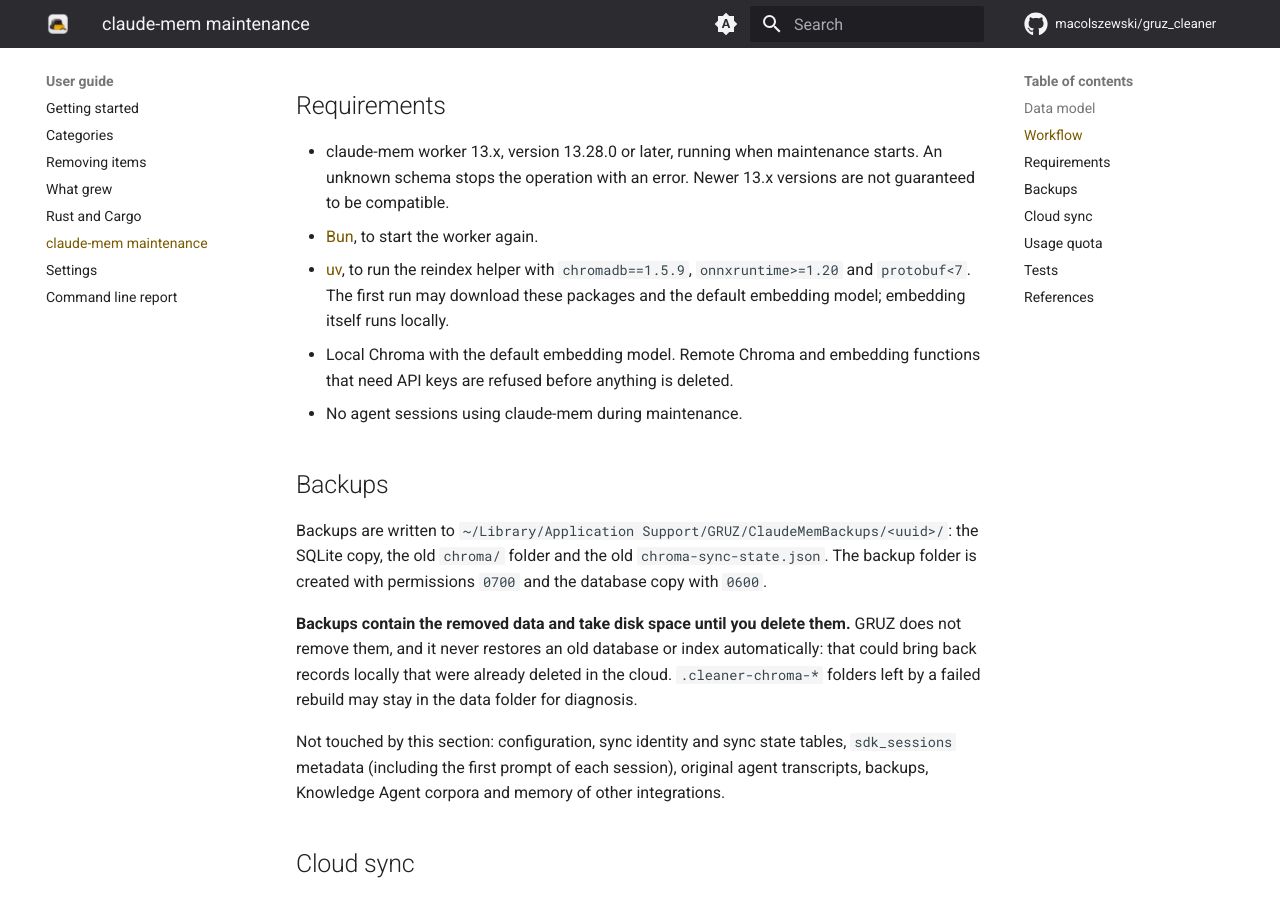
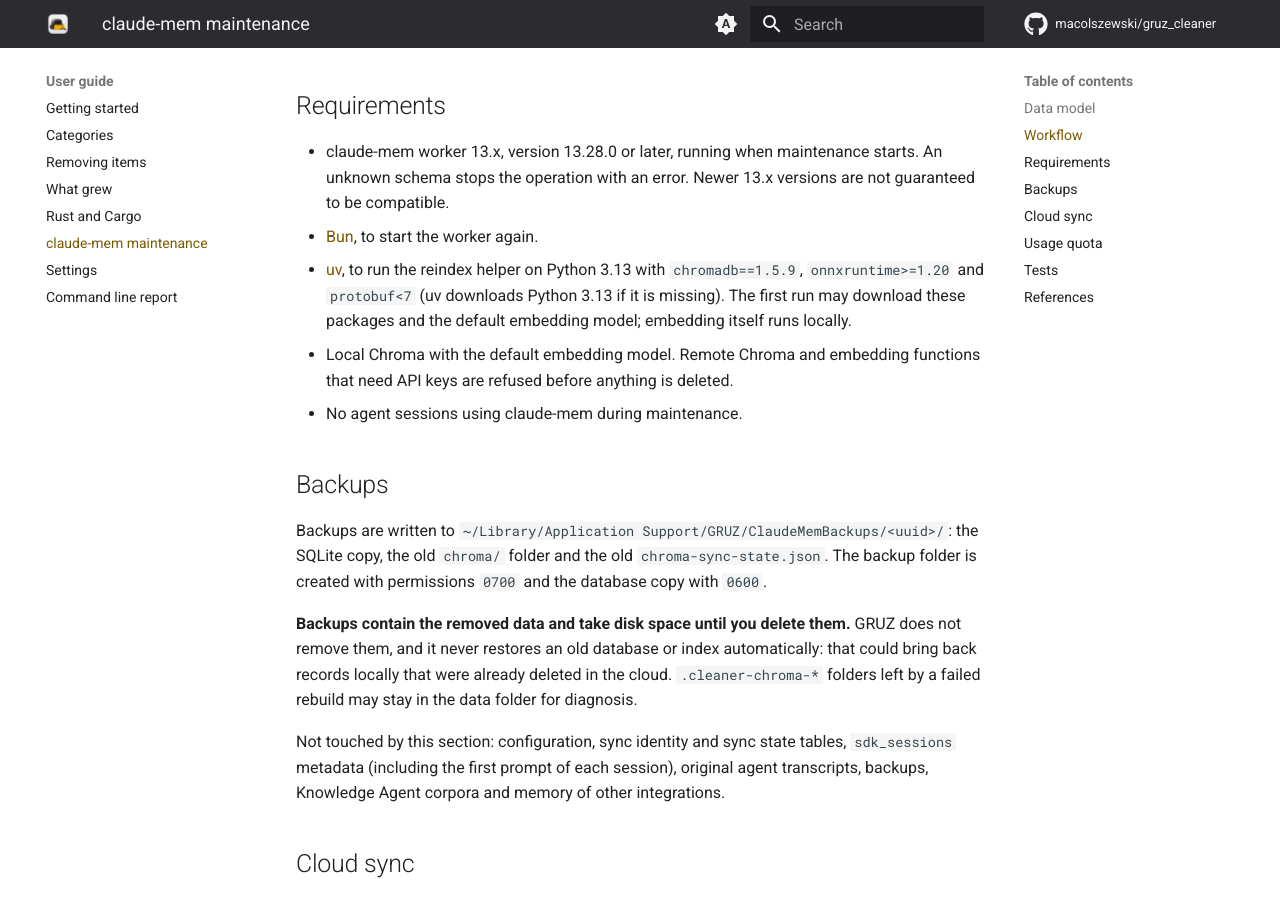
Before and after one commit to macolszewski/gruz_cleaner, an MkDocs documentation site: the page built from docs/guide/claude-mem.md, in a window 1280 px wide and 900 px high, scrolled down 2290 px. Built offline with MkDocs 1.6.1 and Material for MkDocs 9.7.7, drawn with Linux system fonts in a browser that asks for light colours; comment, search, counter and statistics services are not loaded.

Commit message:
fix: run the claude-mem helper on Python 3.13 and select Xcode 26 in CI

````diff
--- a/docs/guide/claude-mem.md
+++ b/docs/guide/claude-mem.md
@@ -46,7 +46,7 @@ The operation spans the worker, SQLite, Chroma and the file system, so it is not
 
 - claude-mem worker 13.x, version 13.28.0 or later, running when maintenance starts. An unknown schema stops the operation with an error. Newer 13.x versions are not guaranteed to be compatible.
 - [Bun](https://bun.sh), to start the worker again.
-- [uv](https://docs.astral.sh/uv/), to run the reindex helper with `chromadb==1.5.9`, `onnxruntime>=1.20` and `protobuf<7`. The first run may download these packages and the default embedding model; embedding itself runs locally.
+- [uv](https://docs.astral.sh/uv/), to run the reindex helper on Python 3.13 with `chromadb==1.5.9`, `onnxruntime>=1.20` and `protobuf<7` (uv downloads Python 3.13 if it is missing). The first run may download these packages and the default embedding model; embedding itself runs locally.
 - Local Chroma with the default embedding model. Remote Chroma and embedding functions that need API keys are refused before anything is deleted.
 - No agent sessions using claude-mem during maintenance.
 
@@ -83,7 +83,7 @@ python3 -m unittest discover -s Tests/ClaudeMemoryReindexTests -v
 The Python tests use a fake Chroma client. An optional integration test runs a real rebuild with Chroma and checks embeddings and search on synthetic memory:
 
 ```bash
-CLEANER_TEST_CHROMA=1 uv run --no-project \
+CLEANER_TEST_CHROMA=1 uv run --no-project --python 3.13 \
   --with chromadb==1.5.9 --with 'onnxruntime>=1.20' --with 'protobuf<7' \
   python -m unittest discover -s Tests/ClaudeMemoryReindexTests -v
 ```
````
Also changed, not shown: CHANGELOG.md (+2 -0 lines), 2 other files.
